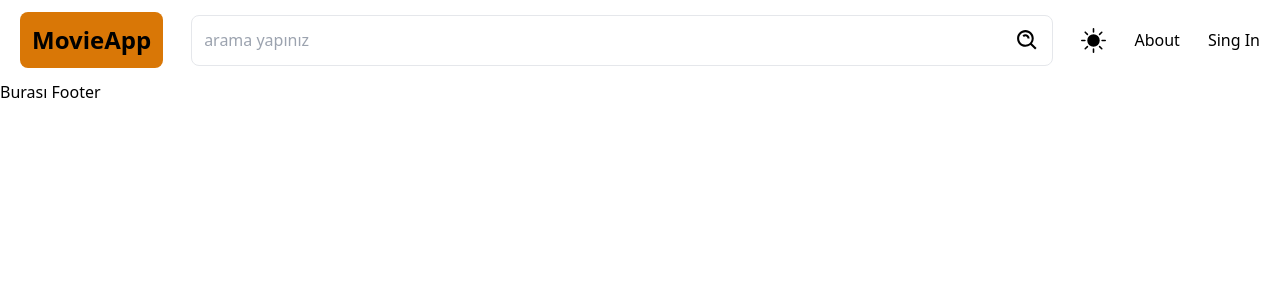
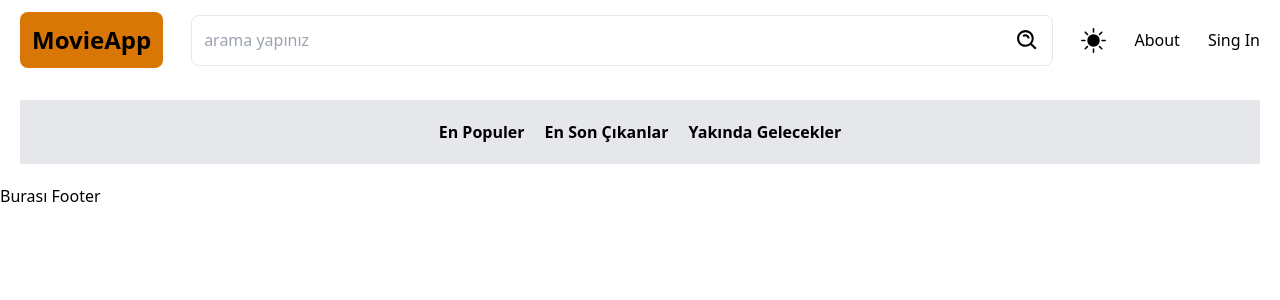
Before and after one commit to erkankolakan/movies-web, a Next.js app: page / in a window 1280 px wide. Shown: the top 300 px of the page. Built offline with nearby package versions, Linux system fonts and the light colour scheme.

Commit message:
tabs kısımları yapıldı

```diff
--- a/src/app/layout.jsx
+++ b/src/app/layout.jsx
@@ -3,6 +3,7 @@
 import Header from '@/components/Header'
 import Footer from '@/components/Footer'
 import Providers from './Providers'
+import Tabs from '@/components/Tabs'
 
 const layout = ({children}) => {
   return (
@@ -11,6 +12,7 @@
         <body>
           <Providers>
             <Header/>
+              <Tabs/>
               {children}
             <Footer/>
           </Providers>
--- /dev/null
+++ b/src/components/Tabs.jsx
@@ -0,0 +1,41 @@
+"use client"
+import Link from 'next/link'
+import React from 'react'
+import {useSearchParams} from "next/navigation"
+
+const Tabs = () => {
+
+    const searchParams = useSearchParams()
+    const genre = searchParams.get("genre")
+
+    console.log(genre)
+    const tabs = [
+        {
+            name:"En Populer",
+            url:"populer"
+        },
+        {
+            name:"En Son Çıkanlar",
+            url:"lates"
+        },
+        {
+            name:"Yakında Gelecekler",
+            url:"upcoming"
+        }
+    ]
+
+
+  return (
+    <div className=' font-bold flex items-center justify-center gap-5  p-5 m-5 bg-gray-200 dark:bg-gray-900 ' >
+     {
+        tabs.map((tab ,i) => (
+            <Link key={i} href={`/?genre=${tab.url}`} className={`'cursor-pointer hover:opacity-75 transition-opacity' ${tab.url=== genre ?  "underline-offset-4 text-amber-500 underline" :" " } `}>{tab.name}</Link>
+        ))
+     }
+    </div>
+  )
+}
+
+export default Tabs
+
+// Bu kısım aslında önemlidir biz linki query olarak tür altında verdik. Seçili olan linkin de belirli olarkak gözükebilmesi için useSearcParams kullanarak url üzerinden hangi sayfada olduğumuz aldık. Daha sonra oneifline ile de class a özellikler verdik.
```
